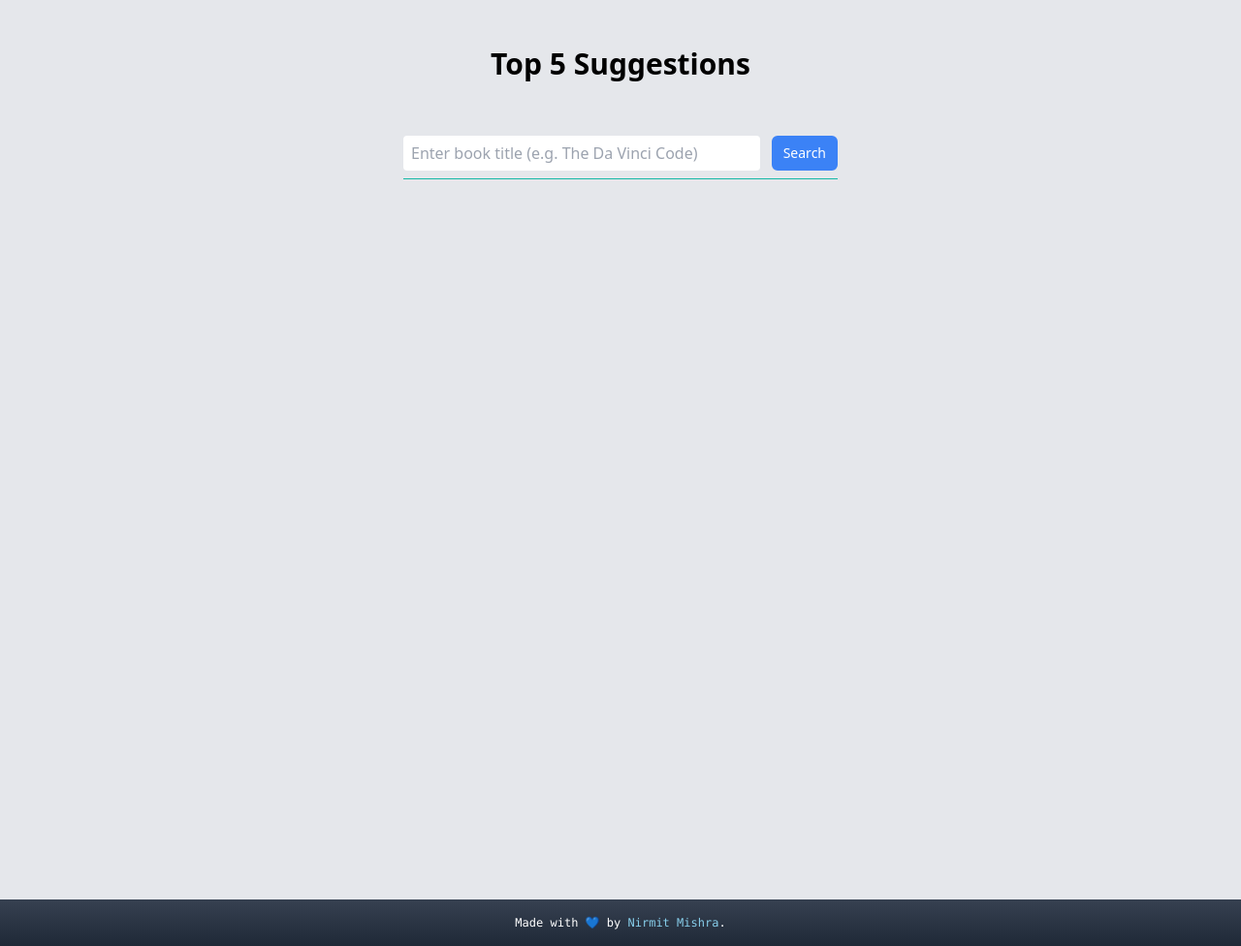
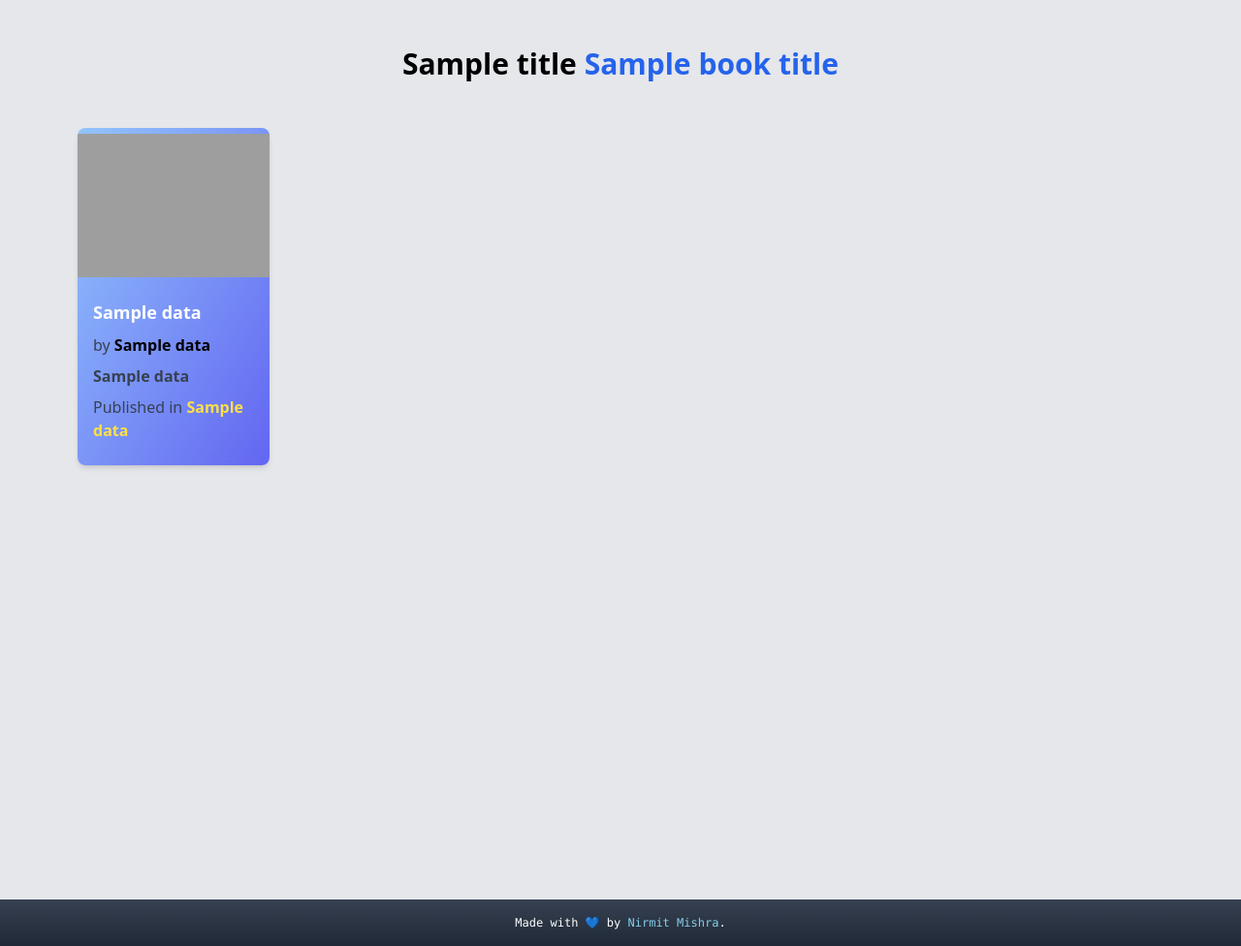
Before and after one commit to nirmit27/Book-Recommender-System, a Flask app: template templates/recommend.html in a window 1280 px wide. Shown: the part 60-1036 px from the top of the page at 97% size. Run offline with Flask 3, Linux system fonts and the light colour scheme; the template is opened without the code that fills it: most values are stand-ins (such as "Sample title", 1, 10 or a date in 2020); parts of the project's set-up code (start-up, migrations or seed data) failed here and were passed over; grey boxes are pictures that could not be loaded.

Commit message:
recommender working

```diff
--- a/app.py
+++ b/app.py
@@ -54,7 +54,7 @@ def recommend_ui():
 
 # Processing user input
 
-@app.route("/recommend_books", methods=["POST"])
+@app.route("/recommend_books", methods=["post"])
 def recommend():
     user_input = request.form.get('user_input')
     suggestions = data_util(str(user_input).strip())
--- a/static/css/output.css
+++ b/static/css/output.css
@@ -934,6 +947,11 @@ video {
   color: rgb(0 0 0 / var(--tw-text-opacity));
 }
 
+.text-blue-600 {
+  --tw-text-opacity: 1;
+  color: rgb(37 99 235 / var(--tw-text-opacity));
+}
+
 .text-gray-700 {
   --tw-text-opacity: 1;
   color: rgb(55 65 81 / var(--tw-text-opacity));
@@ -942,6 +960,11 @@ video {
 .text-white {
   --tw-text-opacity: 1;
   color: rgb(255 255 255 / var(--tw-text-opacity));
+}
+
+.text-yellow-300 {
+  --tw-text-opacity: 1;
+  color: rgb(253 224 71 / var(--tw-text-opacity));
 }
 
 .shadow-md {
--- a/templates/recommend.html
+++ b/templates/recommend.html
@@ -63,19 +63,54 @@
       </div>
     </div>
 
-    <!----- Input ----->
-    <div class="h-screen w-screen mt-12" id="prompt">
+    <!----- Input and Output ----->
+    <div class="h-screen w-screen mt-12 mx-auto mb-8 mt-12 px-6 md:px-20" id="prompt">
+
       <h1 class="md:text-3xl text-2xl font-bold text-center mb-12">
-        Top 5 Suggestions
+        {{ title }}&nbsp;<span class="text-blue-600">{{ book_title }}</span>
       </h1>
-      <form method="post" action="/recommend" class="mx-auto max-w-lg h-screen px-8">
+
+      {% if not data %}
+      <form method="post" action="/recommend_books" class="mx-auto max-w-lg h-screen px-8">
         <div class="flex items-center border-b border-b-1 border-teal-500 py-2">
+
           <input type="text" name="user_input" placeholder="Enter book title (e.g. The Da Vinci Code)" value=""
-            class="appearance-none rounded border-none w-full text-gray-700 mr-3 py-2 px-2 leading-tight focus:outline-none focus:ring-1 focus:ring-blue-600">
+            class="appearance-none rounded border-none w-full text-gray-700 mr-3 py-2 px-2 leading-tight focus:outline-none focus:ring-1 focus:ring-blue-400">
+
           <button type="submit"
             class="flex-shrink-0 bg-blue-500 hover:bg-blue-600 border-blue-500 hover:border-blue-600 text-sm border-4 text-white py-1 px-2 rounded-md focus:outline-none focus:bg-blue-600">Search</button>
+
         </div>
       </form>
+      {% endif %}
+
+      {% if data %}
+      <div class="grid md:gap-8 gap-y-6 gap-x-4 grid-cols-2 md:grid-cols-3 lg:grid-cols-4 xl:grid-cols-5">
+
+      {% for i in data %}
+
+        <div class="rounded-lg bg-gradient-to-br from-blue-300 to-indigo-500 text-white overflow-hidden shadow-md">
+          <img src="{{ i[5] }}" alt="Book Cover"
+            class="w-full h-40 object-contain">
+
+          <div class="p-4">
+
+            <h2 class="text-lg font-semibold mb-2">{{ i[1] }}</h2>
+
+            <p class="text-gray-700 mb-2">by <span class="text-black font-semibold">{{ i[2] }}</span></p>
+
+            <p class="text-gray-700 mb-2 font-semibold ">{{ i[3] }}</p>
+
+            <p class="text-gray-700 mb-2">Published in&nbsp;<b class="text-yellow-300">{{ i[4] }}</b></p>
+
+          </div>
+
+        </div>
+        {% endfor %}
+
+      </div>
+      {% endif %}
+
     </div>
 
     <!-- Footer -->
```
Also changed, not shown: other parts of static/css/output.css (+24 -11 lines), templates/about.html (+3 -11 lines), README.md, static/ss2.png (deleted), static/ss_rec.png (added).
